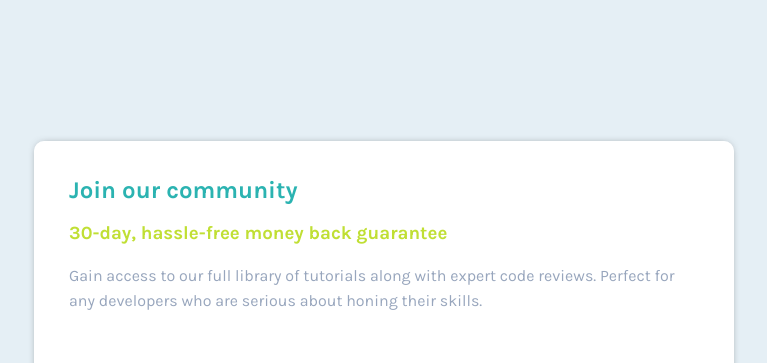
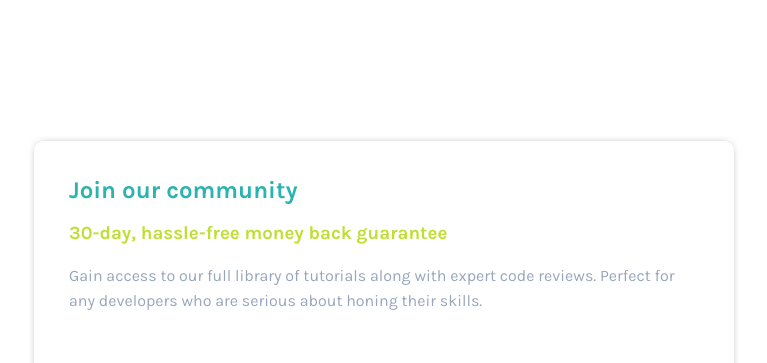
Before and after one commit to SushiOnToast/frontend-mentor-single-grid-price-component-challenge, a plain HTML site: page index.html in a window 1280 px wide. Shown: the top 363 px of the page, without its empty margins (256-1023 px from the left). Drawn offline with Linux system fonts and the light colour scheme.

Commit message:
Update style.css

```diff
--- a/style.css
+++ b/style.css
@@ -1,7 +1,7 @@
 html {
   box-sizing: border-box;
   font-family: "Karla", sans-serif;
-  background-color: hsl(204, 43%, 93%);
+  background-color: #FFFFFF;
 }
 
 * {
```
